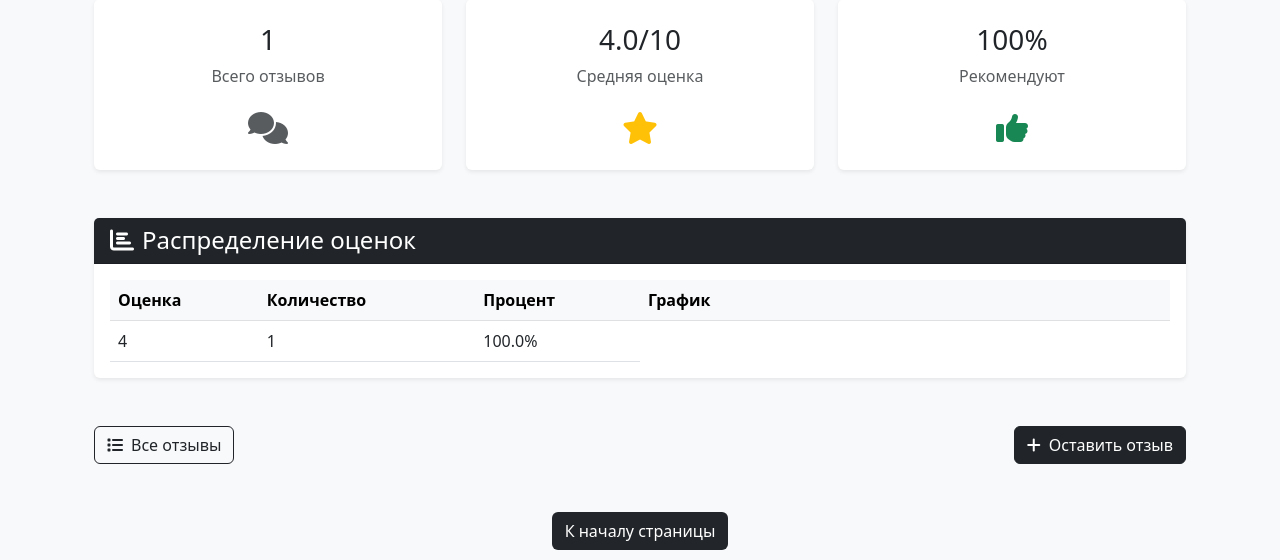
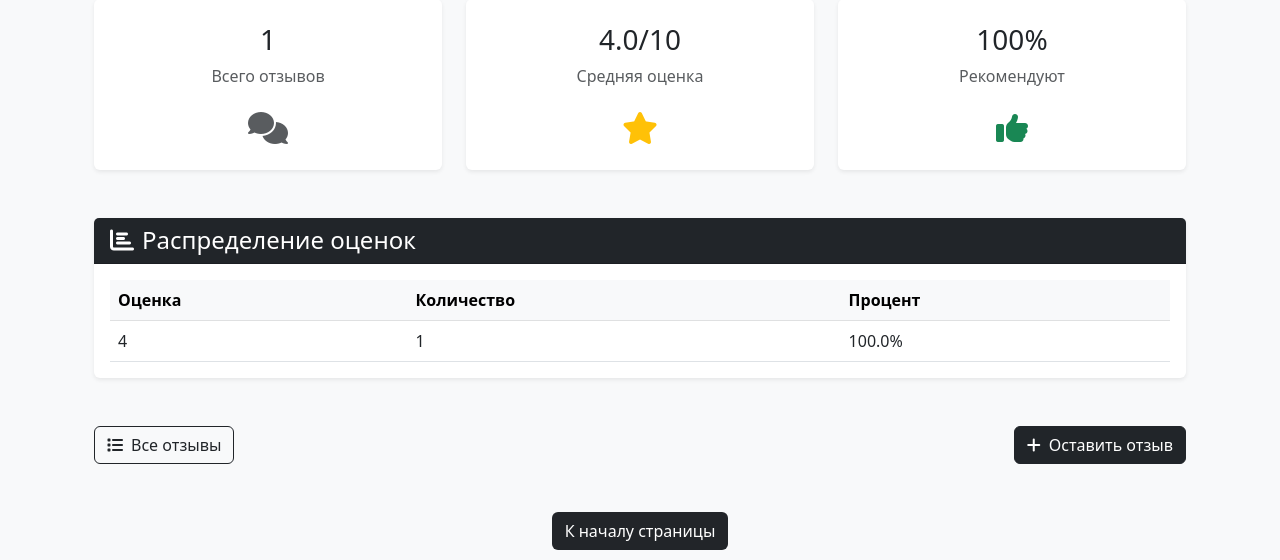
Before and after one commit to EpifanovID/web_site, a Django app: page /app1/feedback_stats/ in a window 1280 px wide. Shown: the part 225-785 px from the top of the page. Run offline with Django 5.2, Linux system fonts and the light colour scheme; tables that the repository leaves empty hold one stand-in row (values such as "Sample post").

Commit message:
Fixed feedback stats

```diff
--- a/app1/templates/app1/feedback_stats.html
+++ b/app1/templates/app1/feedback_stats.html
@@ -58,7 +58,6 @@
                             <th>Оценка</th>
                             <th>Количество</th>
                             <th>Процент</th>
-                            <th class="w-50">График</th>
                         </tr>
                     </thead>
                     <tbody>
@@ -100,7 +99,7 @@
 {% block back_to_top %}
 <div class="text-center mt-4">
     <a href="#" class="btn" style="background-color: #222529; color: white;">
-        <i ></i>К началу страницы
+        <i></i>К началу страницы
     </a>
 </div>
 {% endblock %}
```
